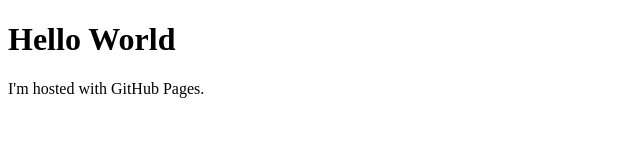
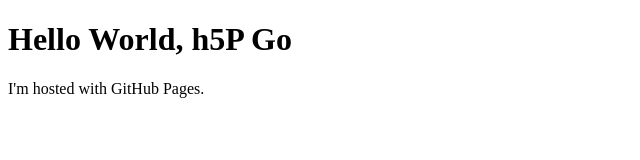
Before and after one commit to Florebore/florebore.github.io, a plain HTML site: page index.html in a window 1280 px wide. Shown: the whole page, without its empty margins (0-640 px from the left). Drawn offline with Linux system fonts and the light colour scheme.

Commit message:
Update index.html

```diff
--- a/index.html
+++ b/index.html
@@ -1,7 +1,7 @@
 <!DOCTYPE html>
 <html>
 <body>
-<h1>Hello World</h1>
+<h1>Hello World, h5P Go</h1>
 <p>I'm hosted with GitHub Pages.</p>
 </body>
 </html>
```
